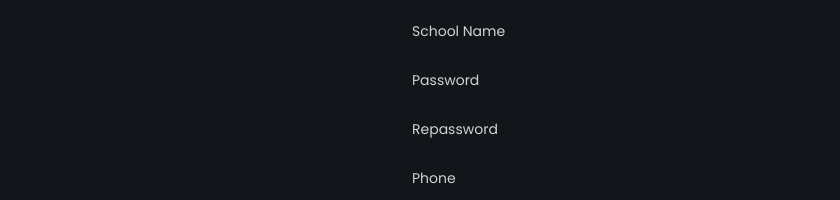
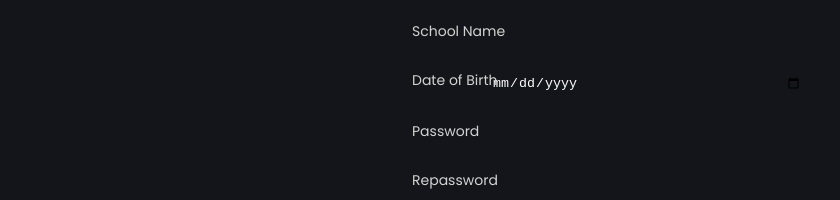
Before and after one commit to AliWayne101/studify, a Next.js app: page /signup in a window 1280 px wide. Shown: the part 518-718 px from the top of the page, without its empty margins (28-868 px from the left). Built offline with nearby package versions, Linux system fonts and the light colour scheme; no server answers.

Commit message:
updated user details

```diff
--- a/app/api/posts/route.ts
+++ b/app/api/posts/route.ts
@@ -59,6 +59,7 @@ export const POST = async (request: NextRequest) => {
                 const newAdmissions = await UserModel.find({
                     isActive: true,
                     SchoolName: SchoolName,
+                    Role: "Student",
                     JoinedOn: {
                         $gte: new Date(currentYear, currentMonth, 1),
                         $lt: new Date(currentYear, currentMonth + 1, 1)
@@ -74,7 +75,7 @@ export const POST = async (request: NextRequest) => {
             break;
         }
         case "signup":
-            var { Name, Email, Role, SchoolName, Gender, Password, Phone, CNIC, Address } = body;
+            var { Name, Email, Role, SchoolName, Gender, Password, Phone, CNIC, Address, DOB } = body;
             const newPassword = await hashPassword(Password);
             const uniqueID = UniqueID(8);
             try {
@@ -93,7 +94,7 @@ export const POST = async (request: NextRequest) => {
                     CNIC,
                     Address,
                     Password: newPassword,
-
+                    DOB
                 });
                 return NextResponse.json({ message: "OK", doc: doc }, { status: 200 });
             } catch (err) {
--- a/app/signup/page.tsx
+++ b/app/signup/page.tsx
@@ -22,7 +22,8 @@ const Signup = () => {
     Repassword: "",
     Phone: "",
     CNIC: "",
-    Address: ""
+    Address: "",
+    DateOfBirth: ""
   });
   const [fillError, setFillError] = useState<string | null>(null);
 
@@ -34,7 +35,7 @@ const Signup = () => {
   }
 
   const HandleSignup = async () => {
-    const { Name, Email, Role, SchoolName, Gender, Password, Repassword, Phone, CNIC, Address } = userInfo;
+    const { Name, Email, Role, SchoolName, Gender, Password, Repassword, Phone, CNIC, Address, DateOfBirth } = userInfo;
     const emptyFields = Object.entries(userInfo).filter(([key, value]) => value === "").map(([key]) => key);
 
     var emptyFieldsString = "";
@@ -71,7 +72,8 @@ const Signup = () => {
           Password: hashedPassword,
           Phone,
           CNIC,
-          Address
+          Address,
+          DOB: DateOfBirth
         })
       });
 
@@ -130,6 +132,10 @@ const Signup = () => {
                 <label htmlFor="SchoolName">School Name</label>
               </div>
               <div className="login-in">
+                <input onChange={handleChange} type="date" name="DateOfBirth" id="DateOfBirth" />
+                <label htmlFor="DateOfBirth">Date of Birth</label>
+              </div>
+              <div className="login-in">
                 <input onChange={handleChange} type="password" name="Password" id="Password" />
                 <label htmlFor="Password">Password</label>
               </div>
--- a/schema/userinfo.ts
+++ b/schema/userinfo.ts
@@ -44,7 +44,10 @@ const Users = new Schema<IUserInfo>({
     AssignedClass: String,
     ParentUID: [String],
     DOB: Date,
-    JoinedOn: Date,
+    JoinedOn: {
+        type: Date,
+        default: Date.now()
+    },
     isActive: {
         type: Boolean,
         default: true
```
